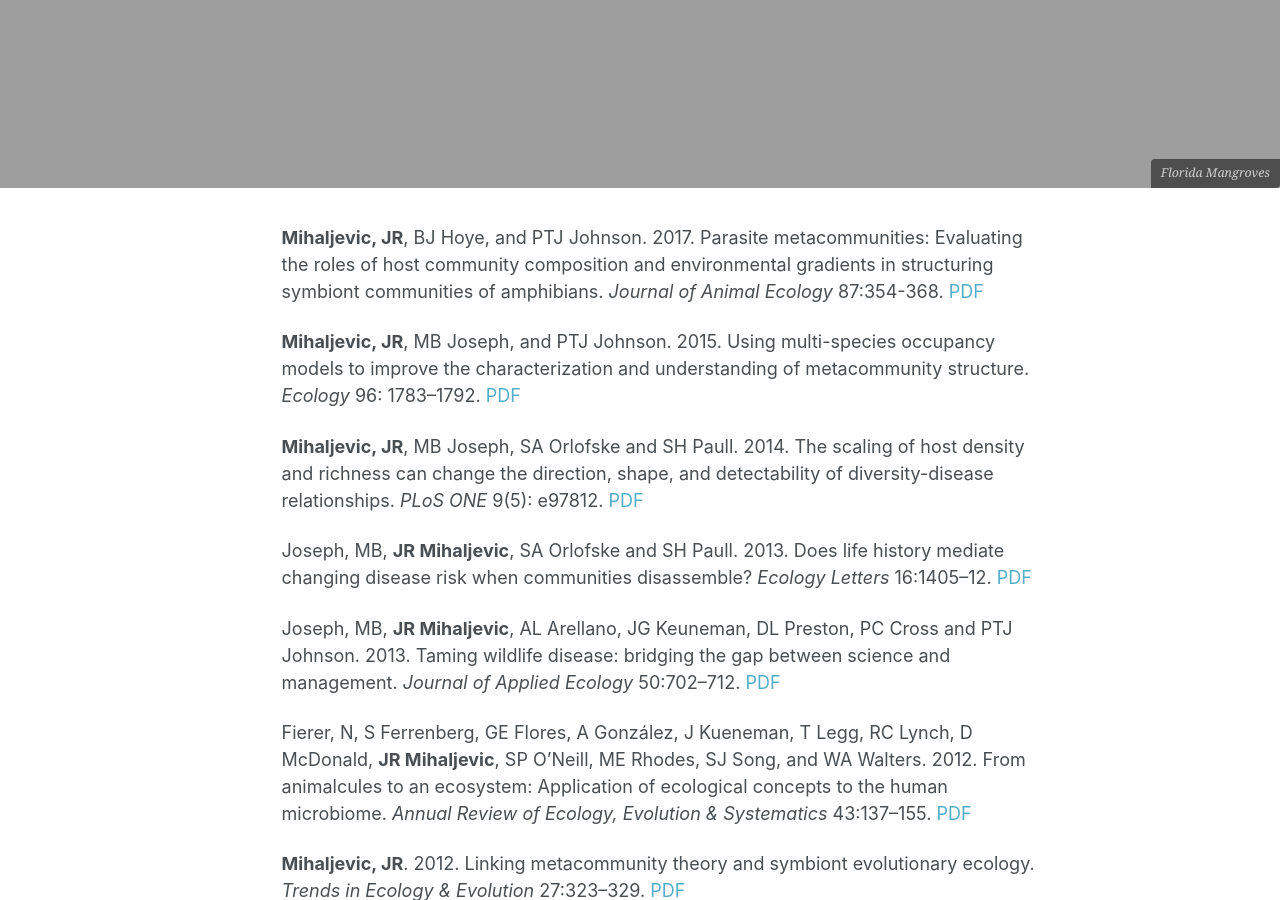
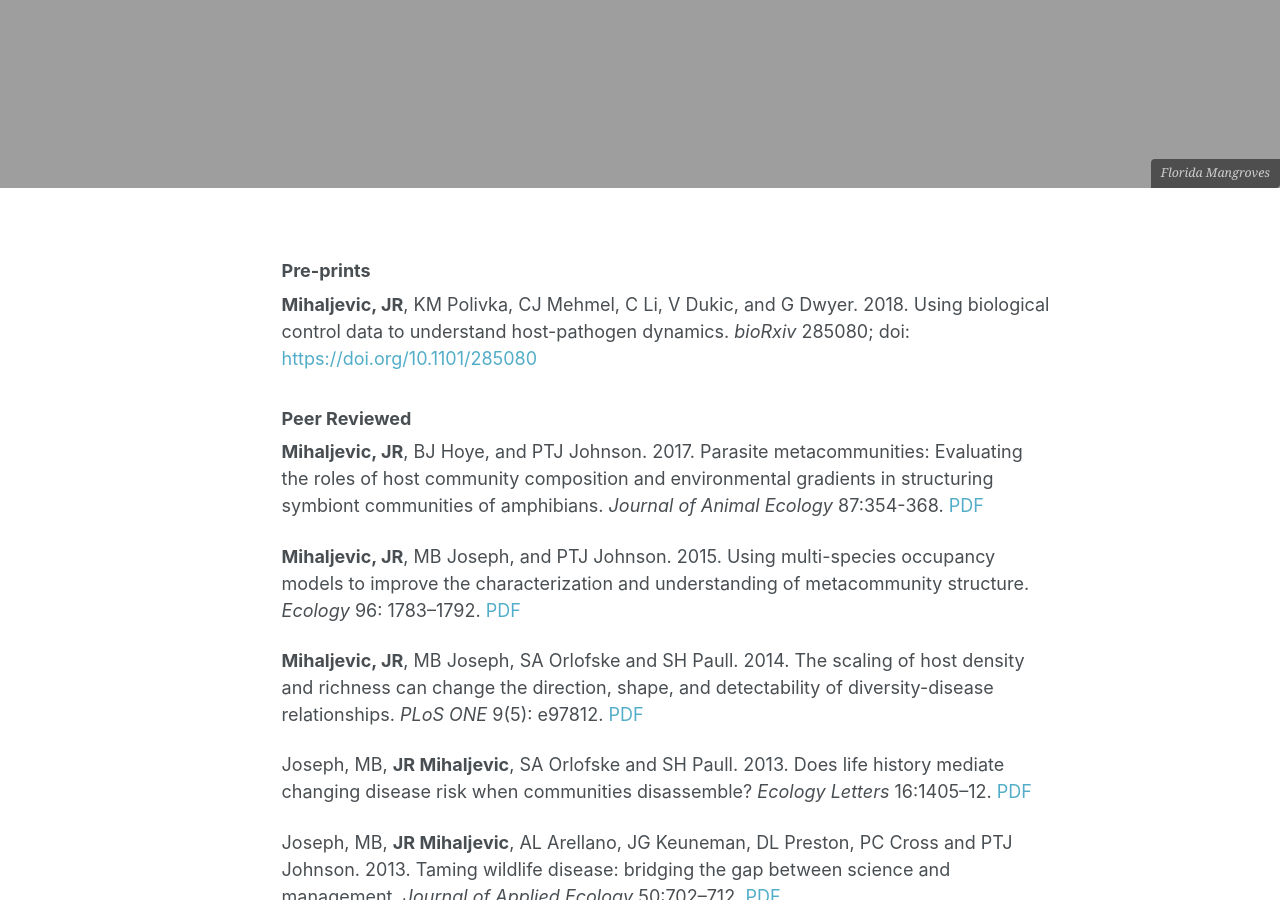
Before and after one commit to jrmihalj/jrmihalj.github.io, a Jekyll site: the page built from _pages/pubs.md, in a window 1280 px wide and 900 px high, scrolled down 854 px. Built offline with Jekyll 4.4.1, drawn with Linux system fonts in a browser that asks for light colours; our own code applies the rules of GitHub Pages for plain Markdown files.

Commit message:
pub update

```diff
--- a/_pages/pubs.md
+++ b/_pages/pubs.md
@@ -6,6 +6,14 @@ header:
   caption: "*Florida Mangroves*"
 permalink: /publications/
 ---
+
+
+### Pre-prints
+
+**Mihaljevic, JR**, KM Polivka, CJ Mehmel, C Li, V Dukic, and G Dwyer. 2018. Using biological control data to understand host-pathogen dynamics. *bioRxiv* 285080; doi: [https://doi.org/10.1101/285080](https://doi.org/10.1101/285080){:target="_blank"}
+
+
+### Peer Reviewed
 
 **Mihaljevic, JR**, BJ Hoye, and PTJ Johnson. 2017. Parasite metacommunities: Evaluating the roles of host community composition and environmental gradients in structuring symbiont communities of amphibians. *Journal of Animal Ecology* 87:354-368. [PDF](https://drive.google.com/file/d/1UVSHMO-08w943HRcI9GnAOQwWU0tt5um/view?usp=sharing){:target="_blank"}
 
```
